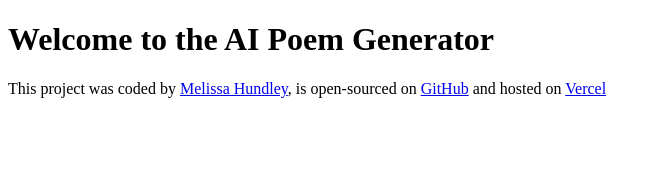
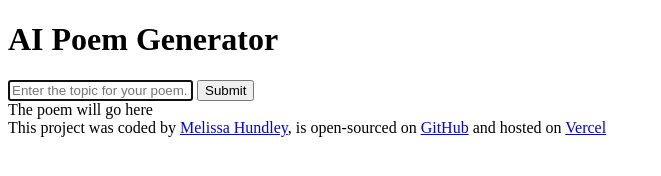
Before and after one commit to mkmelhundley-code/ai-poem-generator, a plain HTML site: page index.html in a window 1280 px wide. Shown: the whole page, without its empty margins (0-661 px from the left). Drawn offline with Linux system fonts and the light colour scheme.

Commit message:
added the basic html framework

```diff
--- a/index.html
+++ b/index.html
@@ -7,8 +7,22 @@
     <title>AI Poem Generator</title>
   </head>
   <body>
-    <h1>Welcome to the AI Poem Generator</h1>
-
+    <header>
+      <h1>AI Poem Generator</h1>
+    </header>
+    <main>
+      <form action="">
+        <input
+          type="text"
+          placeholder="Enter the topic for your poem..."
+          autofocus
+          required
+          autocomplete="off"
+        />
+        <input type="submit" />
+      </form>
+      <div>The poem will go here</div>
+    </main>
     <footer>
       This project was coded by
       <a href="https://github.com/mkmelhundley-code" target="_blank"
```
